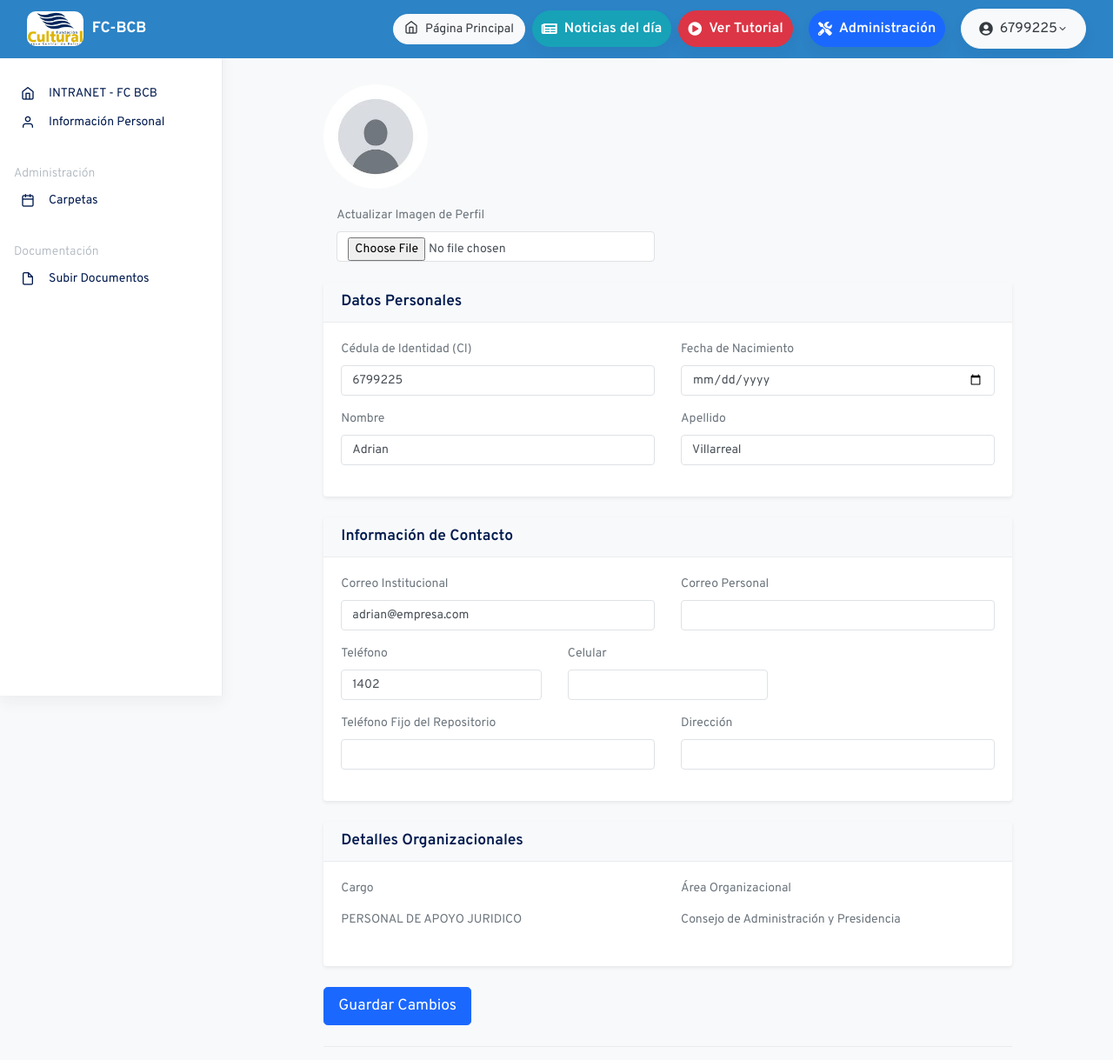
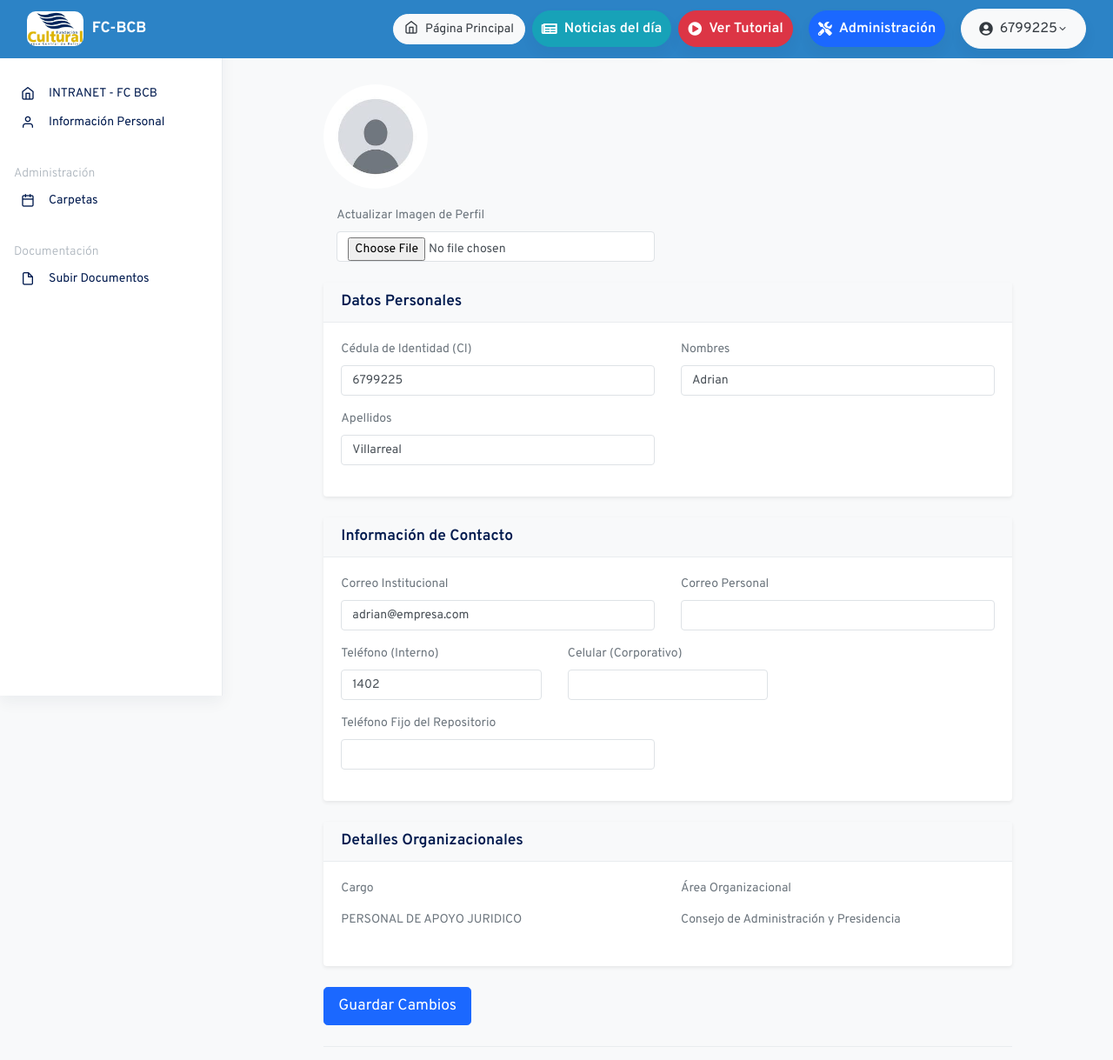
Before and after one commit to jematti/intranet, a PHP site: page /perfil_user.php in a window 1280 px wide. Shown: the top 1219 px of the page at 87% size. Run offline with PHP 8.4, Linux system fonts and the light colour scheme; a user stored in the database is signed in; data comes from the database, SQL or seed files in the repository; some web fonts are replaced.

Commit message:
cambios elimacion de campo direccion

```diff
--- a/contacts-grid.php
+++ b/contacts-grid.php
@@ -291,7 +291,7 @@ $positions = mysqli_query($conn, "SELECT * FROM positions WHERE status = 1");
                                         <?php } ?>
                                         <?php if ($row['cell_phone']) { ?>
                                         <div class="col-md-6">
-                                            <p><i class="fas fa-mobile-alt icon"></i><strong>Celular:</strong> <?php echo $row['cell_phone']; ?></p>
+                                            <p><i class="fas fa-mobile-alt icon"></i><strong>Celular (Corporativo):</strong> <?php echo $row['cell_phone']; ?></p>
                                         </div>
                                         <?php } ?>
 
--- a/perfil_user.php
+++ b/perfil_user.php
@@ -25,8 +25,7 @@ if ($_SERVER['REQUEST_METHOD'] == 'POST' && isset($_POST['update_profile'])) {
     $cell_phone = mysqli_real_escape_string($conn, $_POST['cell_phone']);
     $phone = mysqli_real_escape_string($conn, $_POST['phone']);
     $birth_date = mysqli_real_escape_string($conn, $_POST['birth_date']);
-    $address = mysqli_real_escape_string($conn, $_POST['address']);
-    $landline_phone = mysqli_real_escape_string($conn, $_POST['landline_phone']);
+
     $repository_phone = mysqli_real_escape_string($conn, $_POST['repository_phone']);
 
     $profile_img = NULL;
@@ -62,8 +61,7 @@ if ($_SERVER['REQUEST_METHOD'] == 'POST' && isset($_POST['update_profile'])) {
     $query = "UPDATE user
               SET ci = '$ci', firstname = '$firstname', lastname = '$lastname', email = '$email',
                   personal_email = '$personal_email', cell_phone = '$cell_phone', phone = '$phone',
-                  birth_date = '$birth_date', address = '$address',
-                  landline_phone = '$landline_phone', repository_phone = '$repository_phone'
+                  birth_date = '$birth_date', repository_phone = '$repository_phone'
               WHERE user_id = '$user_id'";
 
     if (mysqli_query($conn, $query)) {
@@ -199,19 +197,20 @@ $user = mysqli_fetch_assoc($result);
                                         <label for="ci" class="form-label">Cédula de Identidad (CI)</label>
                                         <input type="text" class="form-control" id="ci" name="ci" value="<?php echo htmlspecialchars($user['ci']); ?>" required>
                                     </div>
-                                    <div class="col-md-6 mb-3">
+                                    <!-- <div class="col-md-6 mb-3">
                                         <label for="birth_date" class="form-label">Fecha de Nacimiento</label>
                                         <input type="date" class="form-control" id="birth_date" name="birth_date" value="<?php echo htmlspecialchars($user['birth_date']); ?>">
+                                    </div> -->
+                                    <div class="col-md-6 mb-3">
+                                        <label for="firstname" class="form-label">Nombres</label>
+                                        <input type="text" id="firstname" name="firstname" class="form-control" value="<?php echo htmlspecialchars($user['firstname']); ?>" required>
                                     </div>
                                 </div>
 
                                 <div class="row">
+
                                     <div class="col-md-6 mb-3">
-                                        <label for="firstname" class="form-label">Nombre</label>
-                                        <input type="text" id="firstname" name="firstname" class="form-control" value="<?php echo htmlspecialchars($user['firstname']); ?>" required>
-                                    </div>
-                                    <div class="col-md-6 mb-3">
-                                        <label for="lastname" class="form-label">Apellido</label>
+                                        <label for="lastname" class="form-label">Apellidos</label>
                                         <input type="text" id="lastname" name="lastname" class="form-control" value="<?php echo htmlspecialchars($user['lastname']); ?>" required>
                                     </div>
                                 </div>
@@ -237,11 +236,11 @@ $user = mysqli_fetch_assoc($result);
 
                                 <div class="row">
                                     <div class="col-md-4 mb-3">
-                                        <label for="phone" class="form-label">Teléfono</label>
+                                        <label for="phone" class="form-label">Teléfono (Interno)</label>
                                         <input type="text" class="form-control" id="phone" name="phone" value="<?php echo htmlspecialchars($user['phone']); ?>" required>
                                     </div>
                                     <div class="col-md-4 mb-3">
-                                        <label for="cell_phone" class="form-label">Celular</label>
+                                        <label for="cell_phone" class="form-label">Celular (Corporativo)</label>
                                         <input type="text" class="form-control" id="cell_phone" name="cell_phone" value="<?php echo htmlspecialchars($user['cell_phone']); ?>">
                                     </div>
                                     <!-- <div class="col-md-4 mb-3">
@@ -254,10 +253,6 @@ $user = mysqli_fetch_assoc($result);
                                     <div class="col-md-6 mb-3">
                                         <label for="repository_phone" class="form-label">Teléfono Fijo del Repositorio</label>
                                         <input type="text" class="form-control" id="repository_phone" name="repository_phone" value="<?php echo htmlspecialchars($user['repository_phone']); ?>">
-                                    </div>
-                                    <div class="col-md-6 mb-3">
-                                        <label for="address" class="form-label">Dirección</label>
-                                        <input type="text" class="form-control" id="address" name="address" value="<?php echo htmlspecialchars($user['address']); ?>">
                                     </div>
                                 </div>
                             </div>
--- a/result_search.php
+++ b/result_search.php
@@ -26,7 +26,7 @@ include_once 'app/complements/header.php';
                                 <th>Foto</th>
                                 <th>Nombre</th>
                                 <th>Ubicación</th>
-                                <th>Teléfono</th>
+                                <th>Teléfono (Interno)</th>
                                 <th>Ciudad</th>
                                 <th>Puesto</th>
                                 <th>Acciones</th>
@@ -118,7 +118,7 @@ include_once 'app/complements/header.php';
                         <p><i class="fas fa-phone icon" style="margin-right: 8px; color: #4A90E2;"></i><strong>Teléfono Repositorio:</strong> <span id="modal-repository-phone"></span></p>
                     </div>
                     <div id="modal-cell-phone-container" class="col-md-6" style="display:none;">
-                        <p><i class="fas fa-mobile-alt icon" style="margin-right: 8px; color: #4A90E2;"></i><strong>Celular:</strong> <span id="modal-cell-phone"></span></p>
+                        <p><i class="fas fa-mobile-alt icon" style="margin-right: 8px; color: #4A90E2;"></i><strong>Celular (Corporativo):</strong> <span id="modal-cell-phone"></span></p>
                     </div>
 
                 </div>
```
Also changed, not shown: admin_user.php (+6 -8 lines), index.php (+4 -4 lines).
